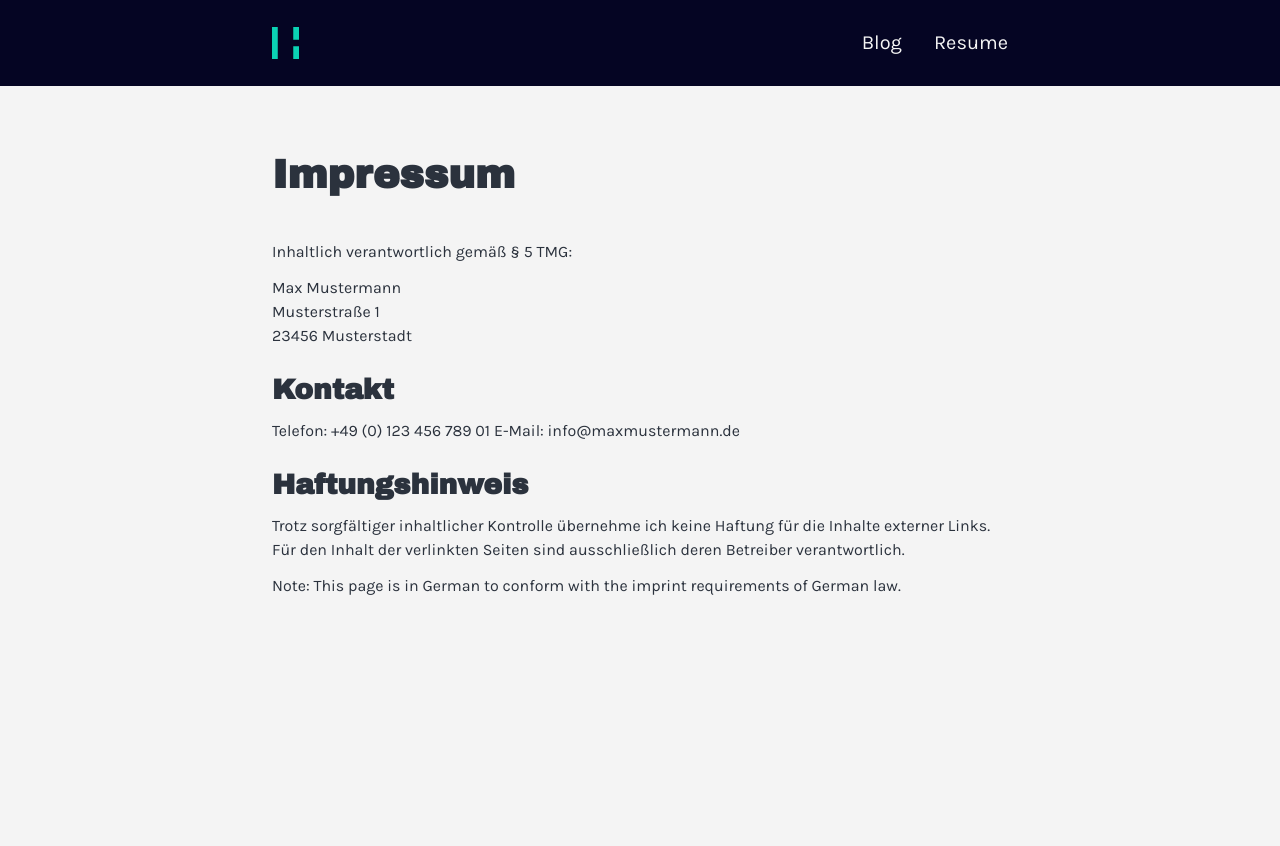
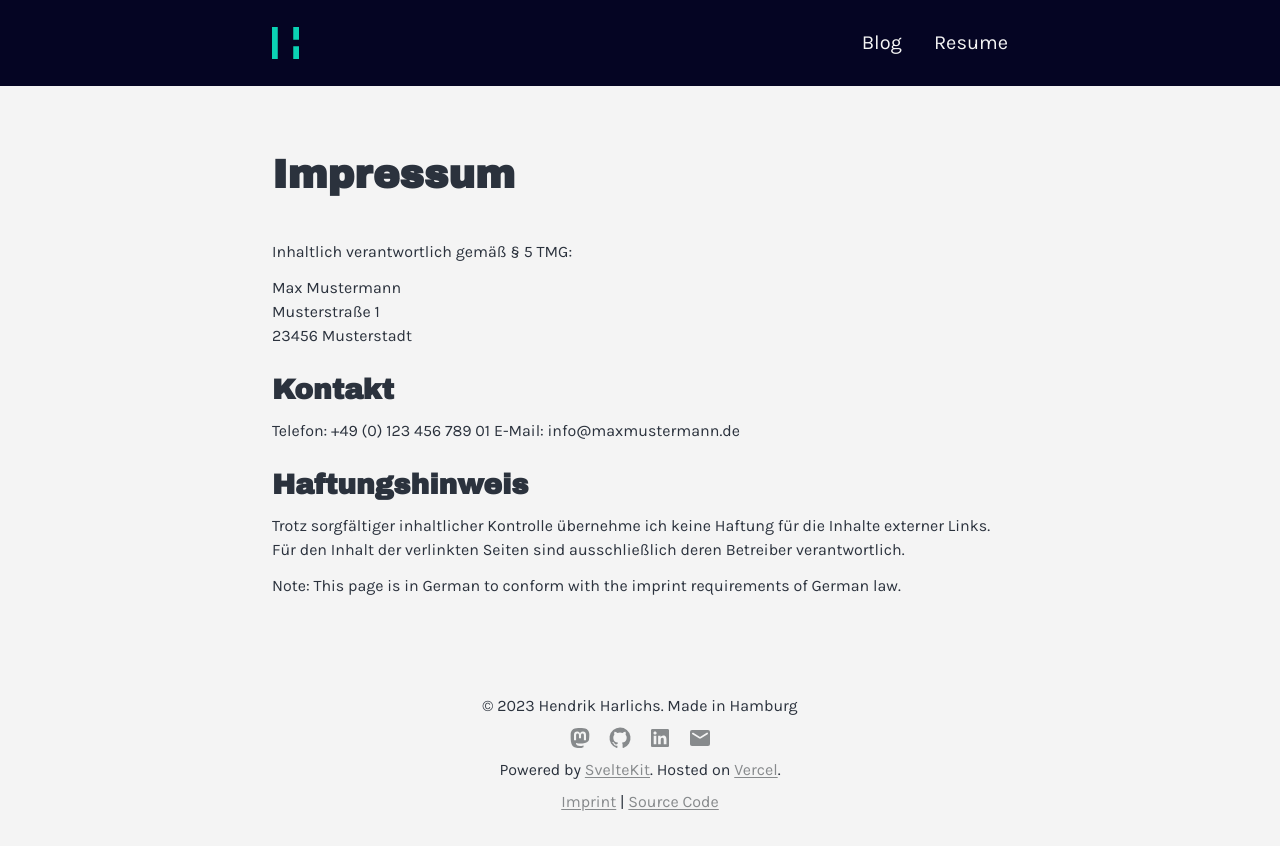
Before and after one commit to hendrikmitk/hendrikharlichs, a SvelteKit app: page /imprint in a window 1280 px wide. Before the commit the page ends 800 px from the top, so only its background shows below. Built offline with nearby package versions, Linux system fonts and the light colour scheme.

Commit message:
Introduce basic footer

```diff
--- /dev/null
+++ b/src/lib/components/Footer.svelte
@@ -0,0 +1,54 @@
+<script lang="ts">
+	import FooterIcon from './FooterIcon.svelte';
+	import GithubIcon from '$lib/assets/icons/Github.svelte';
+	import LinkedinIcon from '$lib/assets/icons/Linkedin.svelte';
+	import MailIcon from '$lib/assets/icons/Mail.svelte';
+	import MastodonIcon from '$lib/assets/icons/Mastodon.svelte';
+
+	const currentYear: number = new Date().getFullYear();
+</script>
+
+<footer class="footer">
+	<div class="footer__copyright">
+		© {currentYear.toString()} Hendrik Harlichs. Made in Hamburg
+	</div>
+	<div class="footer__social">
+		<FooterIcon href="https://mas.to/@hendrik">
+			<MastodonIcon />
+		</FooterIcon>
+		<FooterIcon href="https://github.com/hendrikmitk">
+			<GithubIcon />
+		</FooterIcon>
+		<FooterIcon href="https://www.linkedin.com/in/hendrikharlichs">
+			<LinkedinIcon />
+		</FooterIcon>
+		<FooterIcon href="mailto:hi@hendrikharlichs.de">
+			<MailIcon />
+		</FooterIcon>
+	</div>
+	<div class="footer__credits">
+		Powered by <a href="https://kit.svelte.dev/">SvelteKit</a>. Hosted on
+		<a href="https://vercel.com/">Vercel</a>.
+	</div>
+	<div class="footer__links">
+		<a href="/imprint">Imprint</a> |
+		<a href="https://github.com/hendrikmitk/hendrikharlichs">Source Code</a>
+	</div>
+</footer>
+
+<style lang="scss">
+	@import '$lib/assets/scss/mixins.scss';
+
+	.footer {
+		align-items: center;
+		display: flex;
+		flex-direction: column;
+		gap: 0.5rem;
+		padding: 2rem 0;
+
+		&__social {
+			display: flex;
+			gap: 1rem;
+		}
+	}
+</style>
--- /dev/null
+++ b/src/lib/components/FooterIcon.svelte
@@ -0,0 +1,18 @@
+<script lang="ts">
+	export let href: string;
+</script>
+
+<a {href}>
+	<slot />
+</a>
+
+<style lang="scss">
+	@import '$lib/assets/scss/colors.scss';
+
+	a {
+		:global(svg) {
+			height: 1.5rem;
+			width: auto;
+		}
+	}
+</style>
--- a/src/routes/+layout.svelte
+++ b/src/routes/+layout.svelte
@@ -1,5 +1,6 @@
 <script>
 	import { currentPage } from '$store';
+	import Footer from '$lib/components/Footer.svelte';
 	import Header from '$lib/components/Header.svelte';
 
 	import '$lib/assets/scss/global.scss';
@@ -15,6 +16,8 @@
 	<slot />
 </main>
 
+<Footer />
+
 <style lang="scss">
 	@import '$lib/assets/scss/mixins.scss';
 
```
